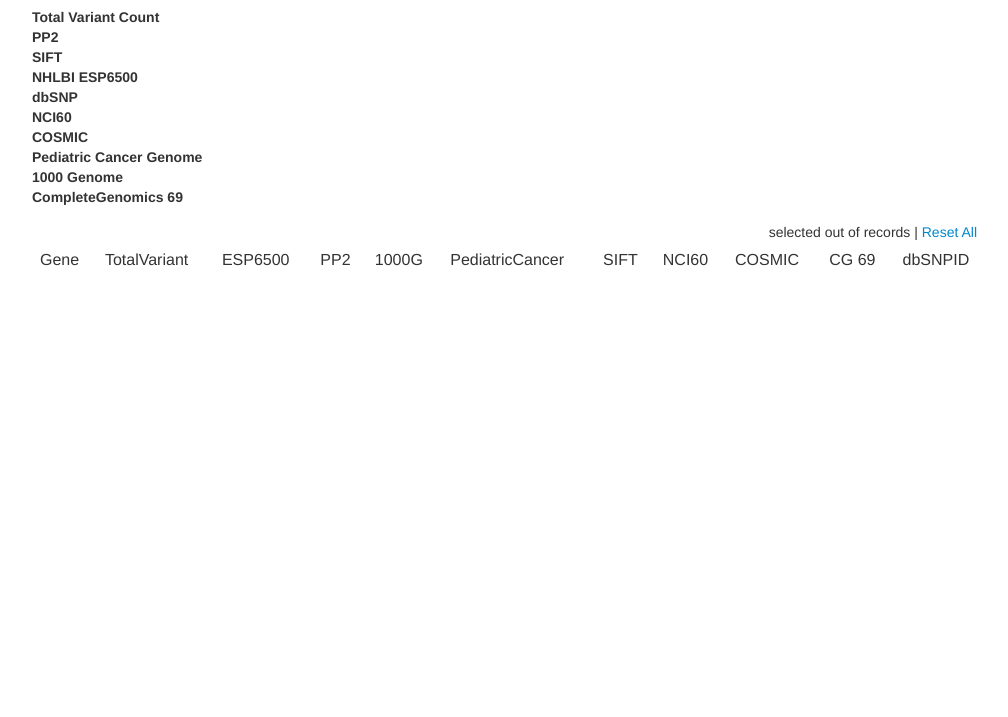
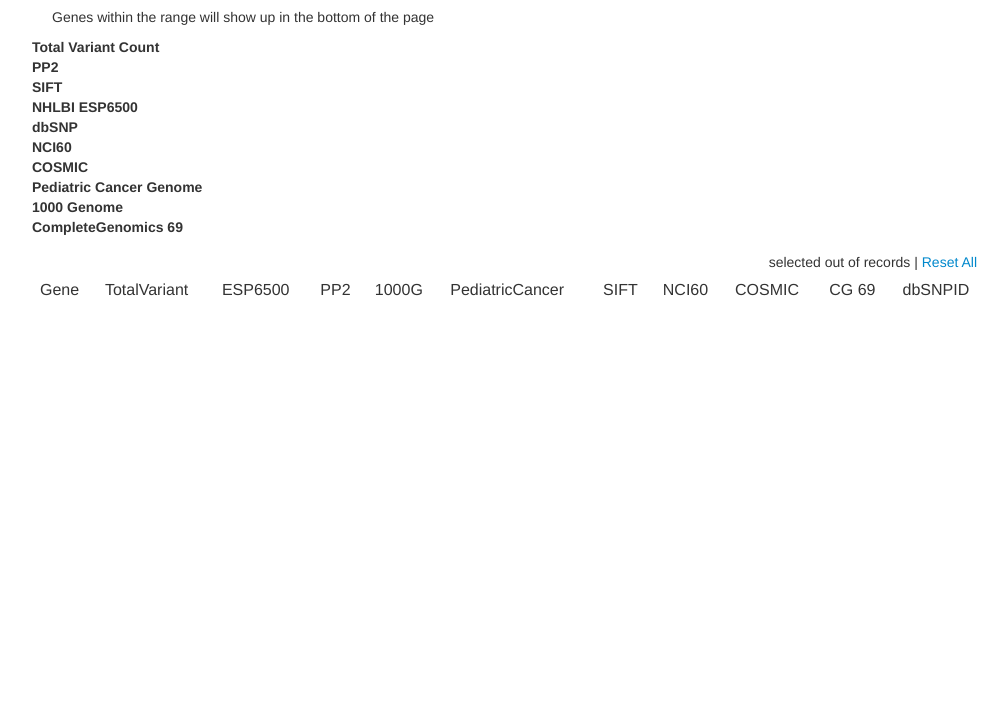
Before and after one commit to clinvar/clinvar.github.com, a plain HTML site: page index.html in a window 1280 px wide. Shown: the part 83-800 px from the top of the page, without its empty margins (118-1126 px from the left). Drawn offline with Linux system fonts and the light colour scheme; a script that the page names is missing.

Commit message:
add instructions

```diff
--- a/index.html
+++ b/index.html
@@ -28,6 +28,7 @@ _gaq.push(['_trackPageview']);
 <div class="container">
 <h2>Data warehousing coverage of the 56 ACMG genes</h2>
 <p>You may move or create brushes in the figures to interact with the content</p>
+<p>Genes within the range will show up in the bottom of the page</p>
 </div>
 <div class="container">
 <div class="row">
```
Also changed, not shown: 1 other file.
